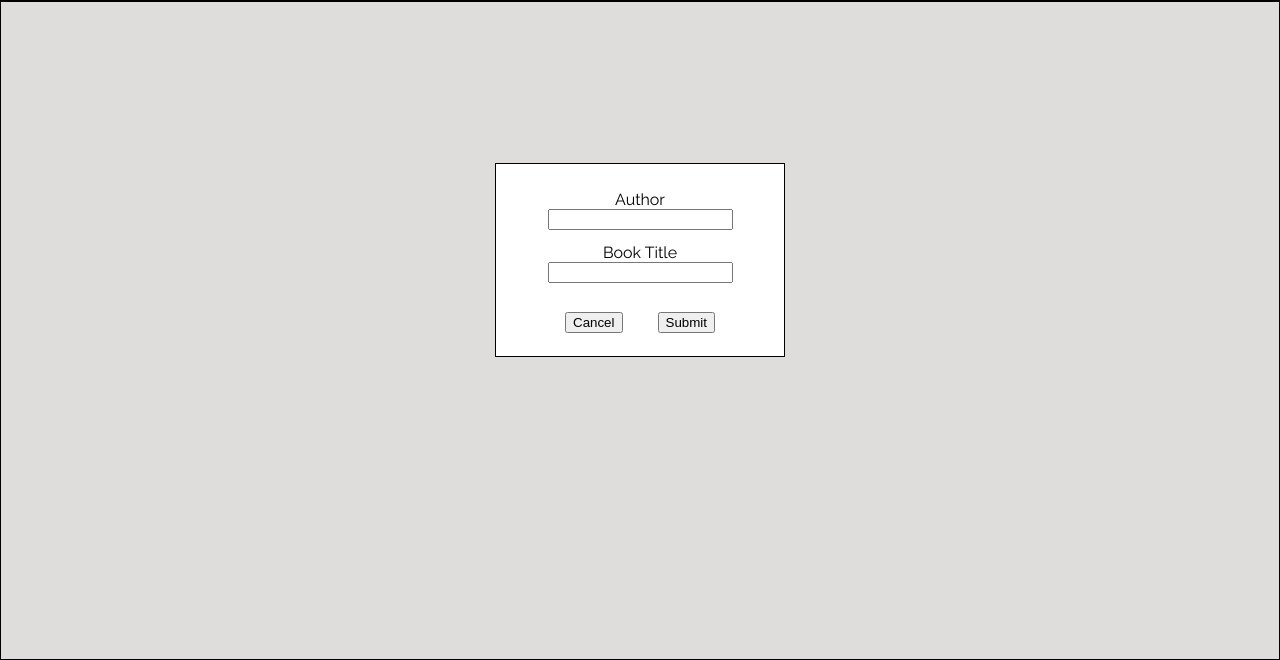
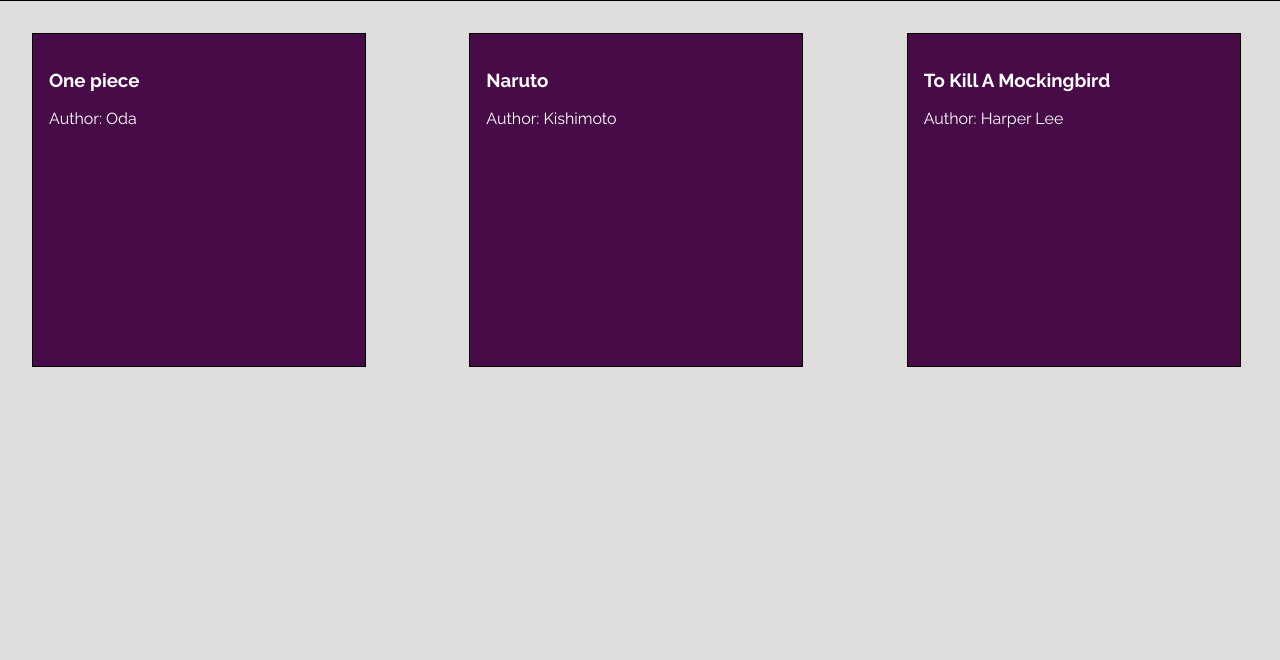
Before and after one commit to MihawkSolos/library, a plain HTML site: page index.html in a window 1280 px wide. Shown: the part 140-800 px from the top of the page. Drawn offline with Linux system fonts and the light colour scheme.

Commit message:
Website now prints a 'card' that displays each of the books in our library.

```diff
--- a/script.js
+++ b/script.js
@@ -15,13 +15,20 @@ addBookToLibrary('One piece', 'Oda');
 addBookToLibrary('Naruto', 'Kishimoto');
 addBookToLibrary('To Kill A Mockingbird', 'Harper Lee');
 
-function printLibrary (myLibarary) {
-    for(let i = 0; i < myLibarary.length; i++){
-        console.log(myLibarary[i]);
+
+
+function printLibrary (myLibrary) {
+    for(let i = 0; i < myLibrary.length; i++){
+        console.log(myLibrary[i]);
+        const card = document.createElement('div');
+        card.classList.add('card');
+        card.innerHTML = `
+            <h3>${myLibrary[i].title}</h3>
+            <p>Author: ${myLibrary[i].author}</p>
+            `
+        libraryContainer.appendChild(card);
     }
 }
-
-
 
 
 
@@ -62,3 +69,6 @@ submitBtn.addEventListener('click', () => {
     makeHidden();
     printLibrary(myLibrary);
 });
+
+
+printLibrary(myLibrary);
--- a/style.css
+++ b/style.css
@@ -4,6 +4,8 @@
     --btn-background: rgb(49, 116, 240);
     --library-background: #dfdcdc;
     --form-background: #fff;
+    --card-background: rgb(71, 12, 71);
+    --primaryFontColor: #fff;
 }
 
 /* setting the layout of the website */
@@ -19,6 +21,9 @@ body {
     grid-template-columns: 1fr 1fr 1fr;
     grid-template-rows: 0.6fr 4fr;
 }
+
+
+/* HEADER STYLING STARTS HERE */
 
 /* Edit layout of the header & declaring the grid area*/
 .header {
@@ -50,16 +55,8 @@ body {
     background: var(--newBook-background);
 }
 
-/* declaring grid area */
-.library {
-    grid-area: library;
-    padding: 2rem;
-    grid-auto-columns: 300px;
-    grid-auto-rows: 300px;
-    background: var(--library-background);
 
-    border: 1px black solid;
-}
+/* FORM STYLING STARTS HERE */
 
 /* having from container be invisible until someone presses the
  new book btn */
@@ -74,7 +71,7 @@ body {
     transform: translate(-50%, -50%);
     background: var(--form-background);
     border: 1px black solid;
-    visibility: visible;  /* change later to hidden */
+    visibility: hidden;  /* change later to hidden */
 
 }
 
@@ -101,3 +98,30 @@ body {
     padding: 8px;
     margin-top: 0.5rem;
 }
+
+
+/* LIBRARY STYLING STARTS HERE */
+
+/* declaring grid area */
+.library {
+    grid-area: library;
+    padding: 2rem;
+    display: grid;
+    grid-auto-columns: 300px;
+    grid-auto-rows: 300px;
+    /* repeat as many columns as can fit in the space (.library), with a size of 300px min or 1fr max */
+    grid-template-columns: repeat(auto-fill, minmax(300px, 1fr));
+    background: var(--library-background);
+    gap: 6rem;
+
+}
+
+/* card are created and set in js */
+.card {
+    background: var(--card-background);
+    color: var(--primaryFontColor);
+    height: 300px;
+    width: 300px;
+    padding: 1rem;
+    border: 1px black solid;
+}
```
